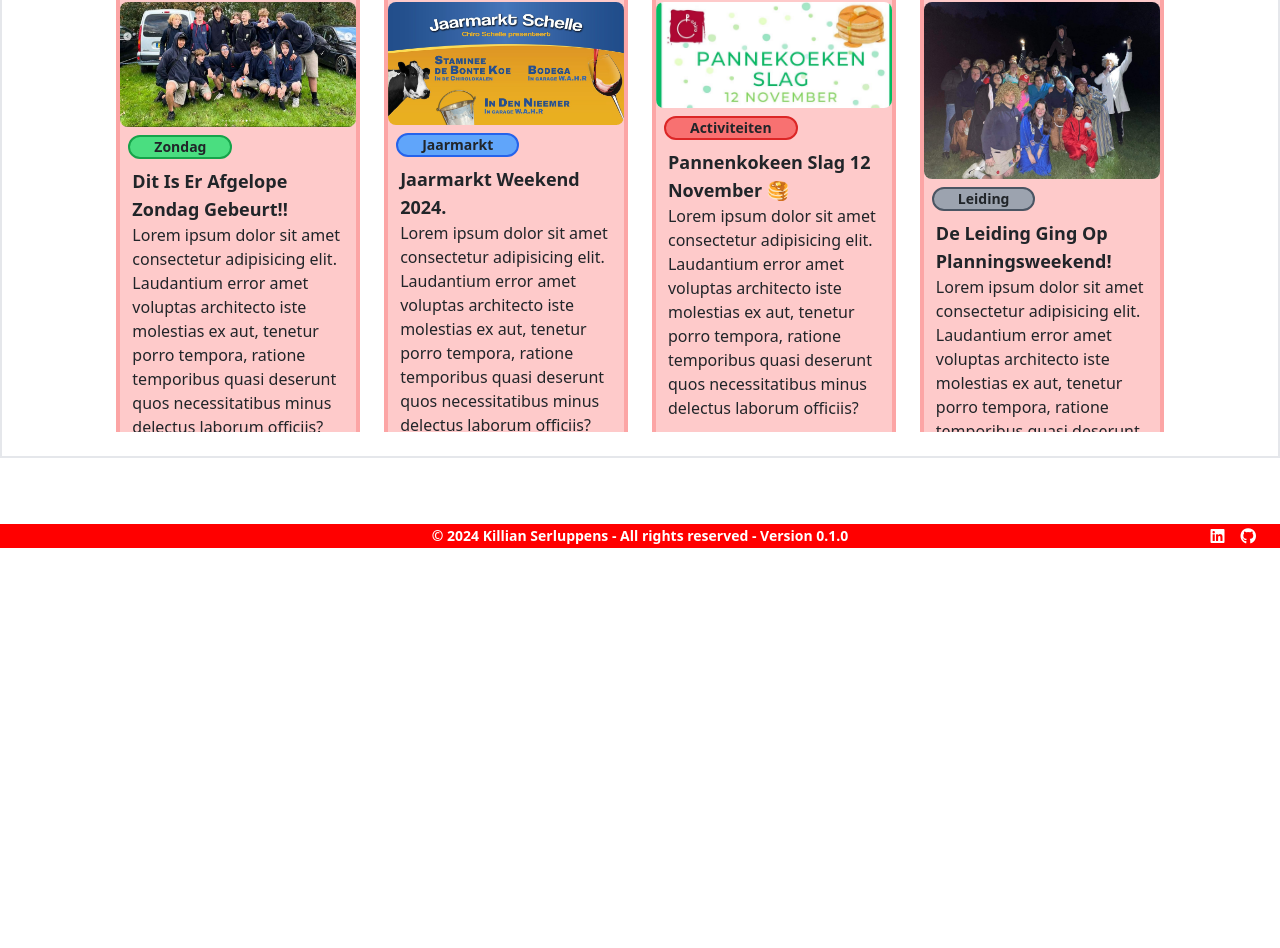
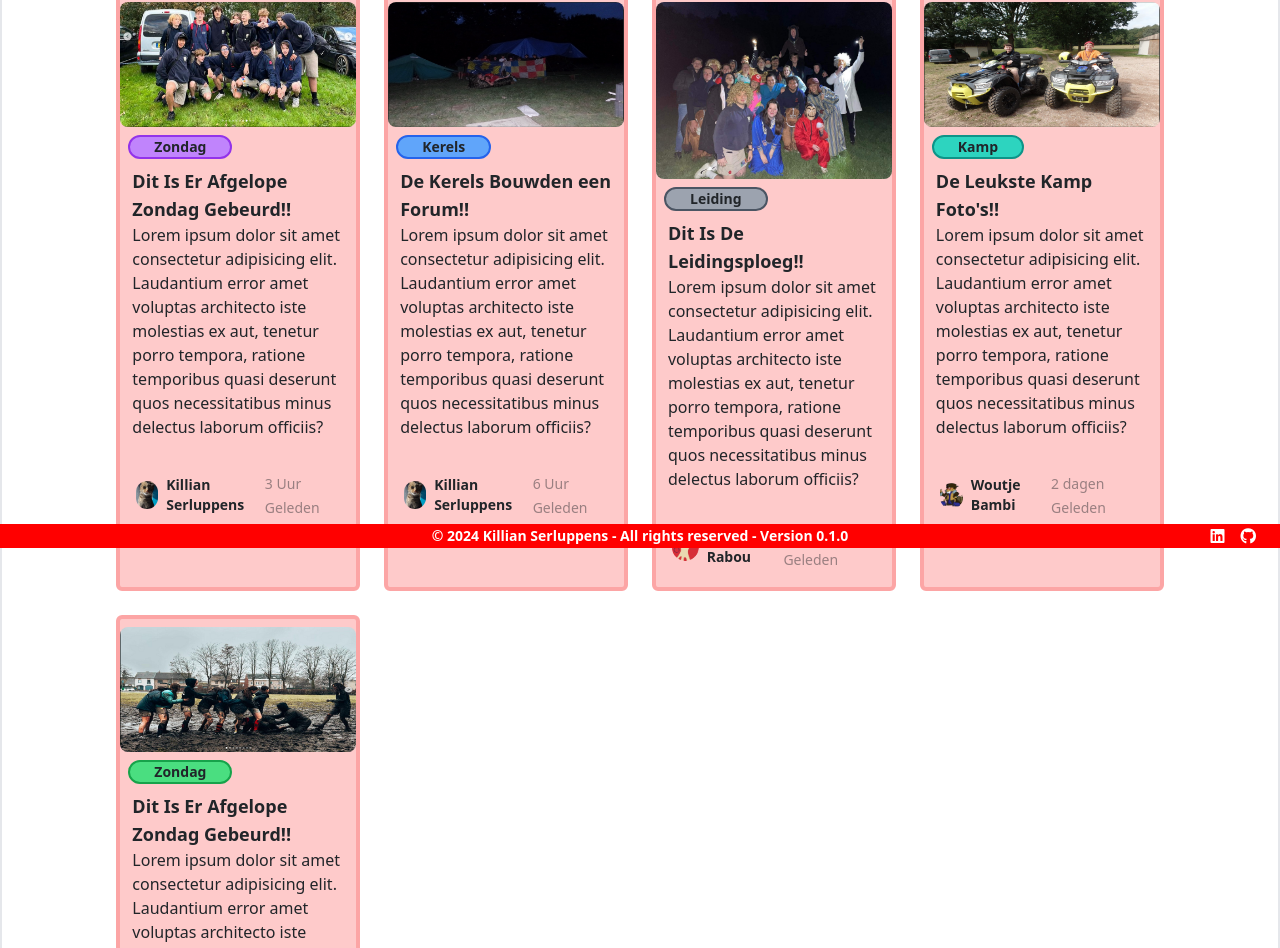
Before and after one commit to chiroschelle-ICT/chiro-website-v2, an Angular app in the folder chiro-website/: page / in a window 1280 px wide. Shown: the part 252-1200 px from the top of the page. Before the commit the page ends 800 px from the top, so only its background shows below. Built offline with nearby package versions, Linux system fonts and the light colour scheme.

Commit message:
added user profile for blogpost (GUI)

```diff
--- a/chiro-website/src/app/Home/blogpost/blogpost.component.html
+++ b/chiro-website/src/app/Home/blogpost/blogpost.component.html
@@ -1,66 +1,68 @@
- <div class="w-fit mx-auto  mb-5">
-    <div class="font-extrabold text-6xl text-cente">
-        Chiro Schelle - Blog
-    </div>
-    <div class="text-center w-full font-semibold">
-        Hier vind je de laatste updates over Chiro Schelle!
-    </div>
- </div>
+<div class=" w-10/12 mx-auto p-2 rounded-md mb-4 grid grid-cols-4 gap-4" style="overflow: auto;">
 
- <div class=" w-10/12 mx-auto p-2 rounded-md mb-4 grid grid-cols-4 gap-4" style="max-height: 450px; overflow: auto;">
+    <!-- Start Blogpost Div-->
     <div class="border-4 border-red-300 bg-red-200 rounded-md h-full  w-full mx-auto">
         <div class="rounded-lg m-2 w-fit mx-auto" style="max-height: 100%; overflow: hidden;">
             <img src="assets\Blogposts_images\Back_images\pompoen.png" alt="" style="max-width: 100%; max-height: 180px;">
         </div>
 
-        <div class="border-2 border-green-600 bg-green-400 w-fit px-4 text-sm ml-2 rounded-xl font-semibold">
+        <div class="border-2 border-purple-600 bg-purple-400 w-fit px-4 text-sm ml-2 rounded-xl font-semibold">
             Zondag
         </div>
 
-        <div class=" m-2 px-1">
-            <div class="font-bold text-lg">Dit Is Er Afgelope Zondag Gebeurt!!</div>
+        <div class="m-2 px-1 mb-4">
+            <div class="font-bold text-lg">Dit Is Er Afgelope Zondag Gebeurd!!</div>
             <div class="">
                 Lorem ipsum dolor sit amet consectetur adipisicing elit. Laudantium error amet voluptas architecto iste molestias ex aut, tenetur porro tempora, ratione temporibus quasi deserunt quos necessitatibus minus delectus laborum officiis?
             </div>
         </div>
+
+        <div class="flex justify-between items-center p-2 m-2">
+            <div class="flex items-center">
+                <div class="rounded-full h-7 w-7 overflow-hidden mr-2">
+                    <img class="h-full w-full object-cover" src="assets\Blogposts_images\patron.jpg" alt="User Profile Image">
+                </div>
+                <span class="text-sm font-semibold">Killian Serluppens</span>
+            </div>
+            <div>
+                <span class="text-sm opacity-45">3 Uur Geleden</span>
+            </div>
+        </div>
     </div>
+    <!-- End Blogpost Div-->
 
+    <!-- Start Blogpost Div-->
     <div class="border-4 border-red-300 bg-red-200 rounded-md h-full  w-full mx-auto">
         <div class="rounded-lg m-2 w-fit mx-auto" style="max-height: 100%; overflow: hidden;">
-            <img src="assets\Blogposts_images\Back_images\nieemer.jpg" alt="" style="max-width: 100%; max-height: 180px;">
+            <img src="assets\Blogposts_images\Back_images\DE_BOYSSS.png" alt="" style="max-width: 100%; max-height: 180px;">
         </div>
 
         <div class="border-2 border-blue-600 bg-blue-400 w-fit px-4 text-sm ml-2 rounded-xl font-semibold">
-            Jaarmarkt
+            Kerels
         </div>
 
-        <div class=" m-2 px-1">
-            <div class="font-bold text-lg">Jaarmarkt Weekend 2024.</div>
+        <div class="m-2 px-1 mb-4">
+            <div class="font-bold text-lg">De Kerels Bouwden een Forum!!</div>
             <div class="">
                 Lorem ipsum dolor sit amet consectetur adipisicing elit. Laudantium error amet voluptas architecto iste molestias ex aut, tenetur porro tempora, ratione temporibus quasi deserunt quos necessitatibus minus delectus laborum officiis?
             </div>
         </div>
-    </div>
 
-
-    <div class="border-4 border-red-300 bg-red-200 rounded-md h-full  w-full mx-auto">
-        <div class="rounded-lg m-2 w-fit mx-auto" style="max-height: 100%; overflow: hidden;">
-            <img src="assets\Blogposts_images\Back_images\pannekoekeslag.jpg" alt="" style="max-width: 100%; max-height: 180px;">
-        </div>
-
-        <div class="border-2 border-red-600 bg-red-400 w-fit px-4 text-sm ml-2 rounded-xl font-semibold">
-            Activiteiten
-        </div>
-
-        <div class=" m-2 px-1">
-            <div class="font-bold text-lg">Pannenkokeen Slag 12 November 🥞</div>
-            <div class="">
-                Lorem ipsum dolor sit amet consectetur adipisicing elit. Laudantium error amet voluptas architecto iste molestias ex aut, tenetur porro tempora, ratione temporibus quasi deserunt quos necessitatibus minus delectus laborum officiis?
+        <div class="flex justify-between items-center p-2 m-2">
+            <div class="flex items-center">
+                <div class="rounded-full h-7 w-7 overflow-hidden mr-2">
+                    <img class="h-full w-full object-cover" src="assets\Blogposts_images\patron.jpg" alt="User Profile Image">
+                </div>
+                <span class="text-sm font-semibold">Killian Serluppens</span>
             </div>
-
+            <div>
+                <span class="text-sm opacity-45">6 Uur Geleden</span>
+            </div>
         </div>
     </div>
+    <!-- End Blogpost Div-->
 
+    <!-- Start Blogpost Div-->
     <div class="border-4 border-red-300 bg-red-200 rounded-md h-full  w-full mx-auto">
         <div class="rounded-lg m-2 w-fit mx-auto" style="max-height: 100%; overflow: hidden;">
             <img src="assets\Blogposts_images\Back_images\planningsweekend.jpg" alt="" style="max-width: 100%; max-height: 180px;">
@@ -70,13 +72,88 @@
             Leiding
         </div>
 
-        <div class=" m-2 px-1">
-            <div class="font-bold text-lg">De Leiding Ging Op Planningsweekend!</div>
+        <div class="m-2 px-1 mb-4">
+            <div class="font-bold text-lg">Dit Is De Leidingsploeg!!</div>
             <div class="">
                 Lorem ipsum dolor sit amet consectetur adipisicing elit. Laudantium error amet voluptas architecto iste molestias ex aut, tenetur porro tempora, ratione temporibus quasi deserunt quos necessitatibus minus delectus laborum officiis?
             </div>
+        </div>
 
+        <div class="flex justify-between items-center p-2 m-2">
+            <div class="flex items-center">
+                <div class="rounded-full h-7 w-7 overflow-hidden mr-2">
+                    <img class="h-full w-full object-cover" src="assets\Blogposts_images\leiding_boom.png" alt="User Profile Image">
+                </div>
+                <span class="text-sm font-semibold">Felix Rabou</span>
+            </div>
+            <div>
+                <span class="text-sm opacity-45">1 Dag Geleden</span>
+            </div>
+        </div>
     </div>
+    <!-- End Blogpost Div-->
+
+    <!-- Start Blogpost Div-->
+    <div class="border-4 border-red-300 bg-red-200 rounded-md h-full  w-full mx-auto">
+        <div class="rounded-lg m-2 w-fit mx-auto" style="max-height: 100%; overflow: hidden;">
+            <img src="assets\Blogposts_images\Back_images\woutje_timon_politie_wiewaa.png" alt="" style="max-width: 100%; max-height: 180px;">
+        </div>
+
+        <div class="border-2 border-teal-600 bg-teal-400 w-fit px-4 text-sm ml-2 rounded-xl font-semibold">
+            Kamp
+        </div>
+
+        <div class="m-2 px-1 mb-4">
+            <div class="font-bold text-lg">De Leukste Kamp Foto's!!</div>
+            <div class="">
+                Lorem ipsum dolor sit amet consectetur adipisicing elit. Laudantium error amet voluptas architecto iste molestias ex aut, tenetur porro tempora, ratione temporibus quasi deserunt quos necessitatibus minus delectus laborum officiis?
+            </div>
+        </div>
+
+        <div class="flex justify-between items-center p-2 m-2">
+            <div class="flex items-center">
+                <div class="rounded-full h-7 w-7 overflow-hidden mr-2">
+                    <img class="h-full w-full object-cover" src="assets\Blogposts_images\mascots_old\keti_mascot.png" alt="User Profile Image">
+                </div>
+                <span class="text-sm font-semibold">Woutje Bambi</span>
+            </div>
+            <div>
+                <span class="text-sm opacity-45">2 dagen Geleden</span>
+            </div>
+        </div>
+    </div>
+    <!-- End Blogpost Div-->
+
+    <!-- Start Blogpost Div-->
+    <div class="border-4 border-red-300 bg-red-200 rounded-md h-full  w-full mx-auto">
+        <div class="rounded-lg m-2 w-fit mx-auto" style="max-height: 100%; overflow: hidden;">
+            <img src="assets\Blogposts_images\Back_images\modder.png" alt="" style="max-width: 100%; max-height: 180px;">
+        </div>
+
+        <div class="border-2 border-green-600 bg-green-400 w-fit px-4 text-sm ml-2 rounded-xl font-semibold">
+            Zondag
+        </div>
+
+        <div class="m-2 px-1 mb-4">
+            <div class="font-bold text-lg">Dit Is Er Afgelope Zondag Gebeurd!!</div>
+            <div class="">
+                Lorem ipsum dolor sit amet consectetur adipisicing elit. Laudantium error amet voluptas architecto iste molestias ex aut, tenetur porro tempora, ratione temporibus quasi deserunt quos necessitatibus minus delectus laborum officiis?
+            </div>
+        </div>
+
+        <div class="flex justify-between items-center p-2 m-2">
+            <div class="flex items-center">
+                <div class="rounded-full h-7 w-7 overflow-hidden mr-2">
+                    <img class="h-full w-full object-cover" src="assets\Blogposts_images\patron.jpg" alt="User Profile Image">
+                </div>
+                <span class="text-sm font-semibold">Killian Serluppens</span>
+            </div>
+            <div>
+                <span class="text-sm opacity-45">1 week Geleden</span>
+            </div>
+        </div>
+    </div>
+    <!-- End Blogpost Div-->
 
 
 </div>
--- a/chiro-website/src/app/Home/home/home.component.html
+++ b/chiro-website/src/app/Home/home/home.component.html
@@ -1,3 +1,13 @@
 <div class="border-2  mx-auto mt-6">
+    <div class="w-fit mx-auto  mb-5">
+        <div class="font-extrabold text-6xl text-cente">
+            Chiro Schelle - Blog
+        </div>
+        <div class="text-center w-full font-semibold">
+            Hier vind je de laatste updates over Chiro Schelle!
+        </div>
+     </div>
+
     <app-blogpost></app-blogpost>
+
 </div>
```
